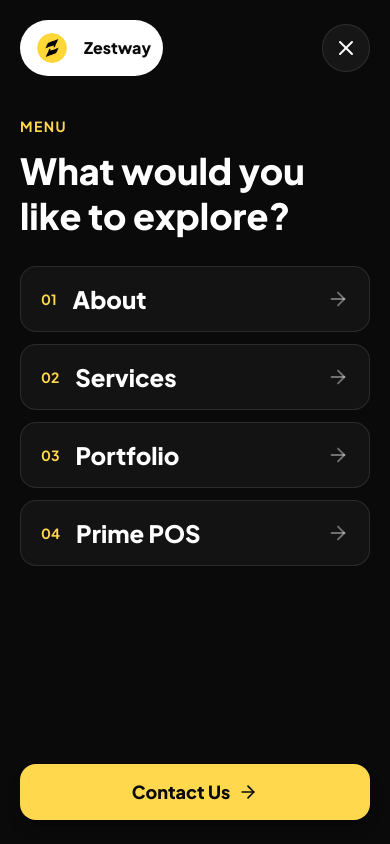
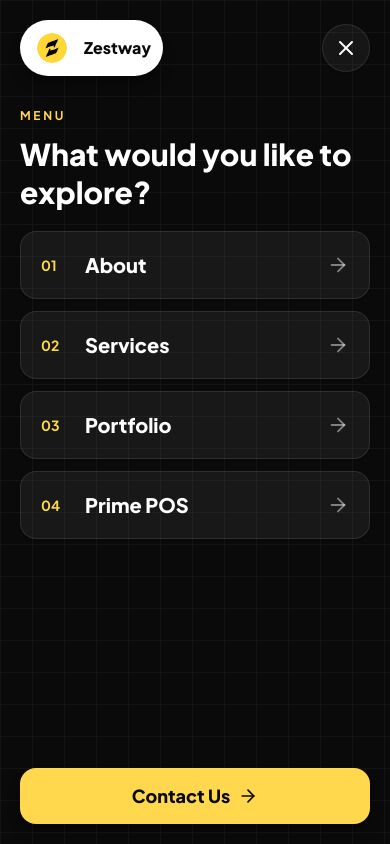
Before and after one commit to anupmedhi/Zestway-Web-App, a React (Create React App) app: page / in a window 390 px wide. Both pictures are taken after a click on the button "Open menu". Shown: the top 844 px of the page. Built offline with nearby package versions, Linux system fonts and the light colour scheme.

Commit message:
Fix mobile hamburger menu overlay

```diff
--- a/src/components/Header.jsx
+++ b/src/components/Header.jsx
@@ -1,4 +1,5 @@
 import React, { useState, useEffect } from "react";
+import { createPortal } from "react-dom";
 import { motion, AnimatePresence } from "framer-motion";
 import { FiArrowRight, FiMenu, FiX } from "react-icons/fi";
 
@@ -15,6 +16,14 @@ function Header() {
     return () => window.removeEventListener("scroll", handleScroll);
   }, []);
 
+  useEffect(() => {
+    document.body.style.overflow = mobileMenuOpen ? "hidden" : "";
+
+    return () => {
+      document.body.style.overflow = "";
+    };
+  }, [mobileMenuOpen]);
+
   const navLinks = [
     { name: "About", href: "#about" },
     { name: "Services", href: "#services" },
@@ -22,7 +31,89 @@ function Header() {
     { name: "Prime POS", href: "#pos" },
   ];
 
+  const mobileMenu = (
+    <AnimatePresence>
+      {mobileMenuOpen && (
+        <motion.div
+          initial={{ opacity: 0 }}
+          animate={{ opacity: 1 }}
+          exit={{ opacity: 0 }}
+          className="fixed inset-0 z-[100] h-dvh overflow-y-auto overscroll-contain bg-zest-black px-5 py-5 text-white md:hidden"
+        >
+          <div
+            className="absolute inset-0 opacity-[0.04] pointer-events-none"
+            style={{
+              backgroundImage:
+                "linear-gradient(white 1px, transparent 1px), linear-gradient(90deg, white 1px, transparent 1px)",
+              backgroundSize: "32px 32px",
+            }}
+          />
+
+          <div className="relative z-10 flex min-h-full flex-col">
+            <div className="flex items-center justify-between">
+              <div className="flex items-center gap-3 rounded-full bg-white px-3 py-2 shadow-lg shadow-black/30">
+                <img src="/images/zestway-logo.png" alt="Zestway" className="h-10 object-contain" />
+                <span className="block text-base font-extrabold text-zest-black tracking-normal leading-none">
+                  Zestway
+                </span>
+              </div>
+              <button
+                className="w-12 h-12 rounded-full border border-white/10 bg-white/5 text-white flex items-center justify-center shadow-sm shadow-black/30"
+                onClick={() => setMobileMenuOpen(false)}
+                aria-label="Close menu"
+              >
+                <FiX size={24} />
+              </button>
+            </div>
+
+            <div className="mt-8 mb-5">
+              <p className="text-xs font-bold uppercase tracking-[0.22em] text-zest-yellow">
+                Menu
+              </p>
+              <h2 className="mt-3 text-3xl font-extrabold leading-tight">
+                What would you like to explore?
+              </h2>
+            </div>
+
+            <nav className="flex flex-col gap-3">
+              {navLinks.map((link, index) => (
+                <a
+                  key={link.name}
+                  href={link.href}
+                  onClick={() => setMobileMenuOpen(false)}
+                  className="group flex min-h-[4.25rem] items-center justify-between rounded-2xl border border-white/10 bg-white/[0.06] px-5 py-3 text-white shadow-sm shadow-black/20 transition-colors hover:border-zest-yellow hover:bg-white/[0.1]"
+                >
+                  <span className="flex min-w-0 items-center gap-4">
+                    <span className="w-7 text-sm font-bold text-zest-yellow">
+                      {String(index + 1).padStart(2, "0")}
+                    </span>
+                    <span className="truncate text-xl font-extrabold">{link.name}</span>
+                  </span>
+                  <FiArrowRight className="shrink-0 text-white/45 transition-colors group-hover:text-zest-yellow" size={22} />
+                </a>
+              ))}
+            </nav>
+
+            <div className="mt-auto pt-5">
+              <a
+                href={formUrl}
+                target="_blank"
+                rel="noopener noreferrer"
+                onClick={() => setMobileMenuOpen(false)}
+                className="w-full min-h-14 bg-zest-yellow text-zest-black rounded-2xl font-extrabold text-lg flex items-center justify-center gap-2 shadow-lg shadow-black/25"
+              >
+                Contact Us
+                <FiArrowRight size={20} />
+              </a>
+            </div>
+          </div>
+        </motion.div>
+      )}
+    </AnimatePresence>
+  );
+
   return (
+    <>
       <header
         className={`fixed top-0 left-0 right-0 z-50 transition-all duration-300 ${
           isScrolled ? "bg-white/90 backdrop-blur-md shadow-sm py-4" : "bg-transparent py-6"
@@ -31,7 +122,7 @@ function Header() {
         <div className="max-w-7xl mx-auto px-6 lg:px-8 flex justify-between items-center">
 
           {/* Logo */}
-        <a href="#" className="flex items-center gap-3 group">
+          <a href="/" className="flex items-center gap-3 group">
             <motion.img
               src="/images/zestway-logo.png"
               alt="Zestway"
@@ -73,81 +164,16 @@ function Header() {
           <button
             className="md:hidden text-zest-black p-2"
             onClick={() => setMobileMenuOpen(true)}
+            aria-label="Open menu"
           >
             <FiMenu size={24} />
           </button>
 
         </div>
+      </header>
 
-      {/* Mobile Nav Overlay */}
-      <AnimatePresence>
-        {mobileMenuOpen && (
-          <motion.div
-            initial={{ opacity: 0, y: -20 }}
-            animate={{ opacity: 1, y: 0 }}
-            exit={{ opacity: 0, y: -20 }}
-            className="fixed inset-0 z-50 bg-zest-black md:hidden flex flex-col px-5 pt-5 pb-6 text-white"
-          >
-            <div className="flex justify-between items-center">
-              <div className="flex items-center gap-3 rounded-full bg-white px-3 py-2">
-                <img src="/images/zestway-logo.png" alt="Zestway" className="h-10 object-contain" />
-                <span className="block text-base font-extrabold text-zest-black tracking-normal leading-none">
-                  Zestway
-                </span>
-              </div>
-              <button
-                className="w-12 h-12 rounded-full border border-white/10 bg-white/5 text-white flex items-center justify-center"
-                onClick={() => setMobileMenuOpen(false)}
-                aria-label="Close menu"
-              >
-                <FiX size={24} />
-              </button>
-            </div>
-
-            <div className="mt-10 mb-7">
-              <p className="text-sm font-bold uppercase tracking-widest text-zest-yellow">
-                Menu
-              </p>
-              <h2 className="mt-3 text-4xl font-extrabold leading-tight">
-                What would you like to explore?
-              </h2>
-            </div>
-
-            <nav className="flex flex-col gap-3 flex-grow">
-              {navLinks.map((link, index) => (
-                <a
-                  key={link.name}
-                  href={link.href}
-                  onClick={() => setMobileMenuOpen(false)}
-                  className="group flex items-center justify-between rounded-2xl border border-white/10 bg-white/[0.04] px-5 py-4 text-white transition-colors hover:border-zest-yellow hover:bg-white/[0.08]"
-                >
-                  <span className="flex items-center gap-4">
-                    <span className="text-sm font-bold text-zest-yellow">
-                      {String(index + 1).padStart(2, "0")}
-                    </span>
-                    <span className="text-2xl font-extrabold">{link.name}</span>
-                  </span>
-                  <FiArrowRight className="text-white/40 transition-colors group-hover:text-zest-yellow" size={22} />
-                </a>
-              ))}
-            </nav>
-
-            <div className="pt-5">
-              <a
-                href={formUrl}
-                target="_blank"
-                rel="noopener noreferrer"
-                onClick={() => setMobileMenuOpen(false)}
-                className="w-full min-h-14 bg-zest-yellow text-zest-black rounded-2xl font-extrabold text-lg flex items-center justify-center gap-2 shadow-lg shadow-black/20"
-              >
-                Contact Us
-                <FiArrowRight size={20} />
-              </a>
-            </div>
-          </motion.div>
-        )}
-      </AnimatePresence>
-    </header>
+      {typeof document !== "undefined" ? createPortal(mobileMenu, document.body) : mobileMenu}
+    </>
   );
 }
 
```
Lines whose indentation alone changed are shown as unchanged.
